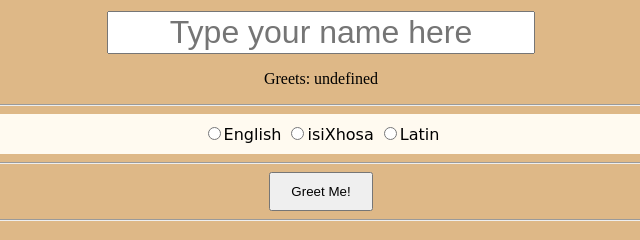
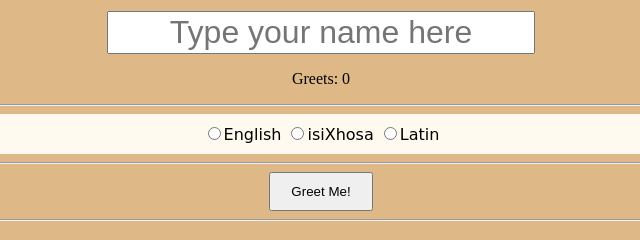
Before and after one commit to LiwaDladloti/Greetings, a plain HTML site: page index.html in a window 1280 px wide. Both pictures are taken after a click on the button "Greet Me!". Shown: the part 321-561 px from the top of the page, 319-959 px from the left. Drawn offline with Linux system fonts and the light colour scheme.

Commit message:
fixed my localStorage

```diff
--- a/greet.js
+++ b/greet.js
@@ -1,13 +1,6 @@
-function greetMe() {
-    'use strict';
-    //stores value in the TextBox
-    var x = document.getElementById('TextBox').value;
-    //Returns Hello + 'value in TextBox' and prints it in the 'output' id.
-    document.getElementById('output').innerHTML = 'Hello, ' + x;
-}
+//Global variable that will be used to count number of clicks on button
+var clickCount = Number(localStorage.getItem('currentGreets'));
 
-//Global variable that will be used to count number of clicks on button
-var clickCount = Number(localStorage.clickCount);
 
 //function that will be called on my button
 function myName() {
@@ -35,14 +28,6 @@ function myName() {
     //Tracks and displays number of times the greet me button is clicked and returns 'Greets: + Number of times greeted'
     document.getElementById('greetCount').innerHTML = 'Greets: ' + clickCount;
 
-    //localStorage--
-    //tells it that the type of storage should not be undefind
-    if (typeof (localStorage) !== 'undefined') {
-    //sets 'clickCounts' variable to localStorage
-        if (localStorage.clickCount && xxx.length > 0) {
-    //if button is clicked, clickCounts increaments by 1
-            localStorage.clickCount = Number(localStorage.clickCount) + 1;
-        }
-        document.getElementById('greetCount').innerHTML = 'Greets: ' + localStorage.clickCount;
-    }
+    //locstor will store the current number of counts
+    localStorage.setItem('currentGreets',  Number(clickCount));
 }
```
Also changed, not shown: index.html (line endings or trailing spaces).
